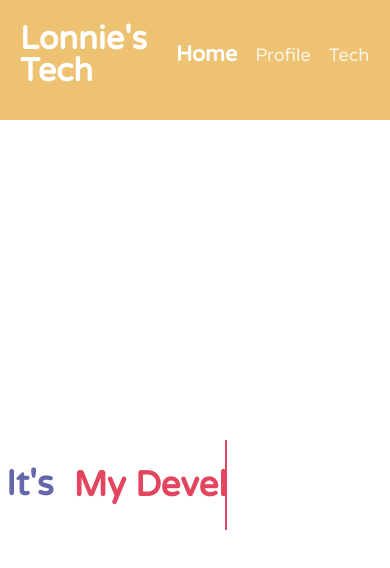
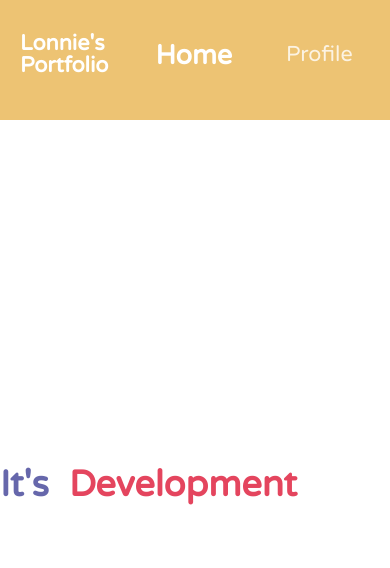
Before and after one commit to aosjehdgus/lonnie-portfolio, a React app in the folder front-end/: page / in a window 390 px wide. Shown: the top 568 px of the page. Built offline with nearby package versions, Linux system fonts and the light colour scheme.

Commit message:
Edit navigation bar responsive css

```diff
--- a/front-end/src/components/nav/NavList.js
+++ b/front-end/src/components/nav/NavList.js
@@ -5,13 +5,13 @@ import { useState, useEffect } from 'react';
 
 const navListItem = prop => css`
   padding: 0.5rem;
-  margint: 0.5rem;
+  margin: 1rem;
   cursor: pointer;
   a {
     color: ${prop === true
       ? 'rgba(255, 255, 255, 1)'
       : 'rgba(255, 255, 255, 0.8)'};
-    font-size: ${prop === true ? 1.2 : 1}rem;
+    font-size: ${prop === true ? 1.5 : 1.2}rem;
     font-weight: ${prop === true ? 700 : 500};
     text-decoration: none;
   }
--- a/front-end/src/components/nav/NavTitle.js
+++ b/front-end/src/components/nav/NavTitle.js
@@ -3,19 +3,36 @@ import { css, jsx } from '@emotion/react';
 import { Link } from 'react-router-dom';
 import { HOME_PATH } from '../../configs/AppConfig';
 
+const breakpoints = [370, 576, 768, 992, 1200];
+const mq = breakpoints.map(bp => `@media (min-width: ${bp}px)`);
+
 const navigationTitle = css`
   padding: 10px;
   a {
     color: #fff;
-    font-size: 1.8rem;
+    font-size: 1.2rem;
     text-decoration: none;
   }
 `;
 
 const NavTitle = () => {
   return (
-    <h1 css={navigationTitle}>
-      <Link to={HOME_PATH}>Lonnie's Tech</Link>
+    <h1
+      css={css`
+        ${navigationTitle}
+        ${mq[2]} {
+          a {
+            font-size: 1.5rem;
+          }
+        }
+        ${mq[3]} {
+          a {
+            font-size: 2rem;
+          }
+        }
+      `}
+    >
+      <Link to={HOME_PATH}>Lonnie's Portfolio</Link>
     </h1>
   );
 };
--- a/front-end/src/pages/Home.js
+++ b/front-end/src/pages/Home.js
@@ -1,7 +1,5 @@
 /** @jsx jsx */
 import { css, jsx, keyframes } from '@emotion/react';
-
-const breakpoints = [370, 576, 768, 992, 1200];
 
 const white = 'rgb(255, 255, 255)';
 const deepTaupe = 'rgb(123, 102, 96)';
@@ -12,6 +10,7 @@ const veryPeri = 'rgb(102, 103, 171)';
 const cornSilk = 'rgb(237, 195, 115)';
 const paradisePink = 'rgb(228, 69, 94)';
 
+const breakpoints = [370, 576, 768, 992, 1200];
 const mq = breakpoints.map(bp => `@media (min-width: ${bp}px)`);
 
 const wrapperStyle = css`
@@ -51,7 +50,7 @@ const slide = keyframes`
 
 const staticTextStyle = css`
   color: ${veryPeri};
-  font-size: 30px;
+  font-size: 1.5rem;
   font-weight: 600;
 `;
 
@@ -63,7 +62,7 @@ const dynamicTextStyle = css`
   li {
     list-style: none;
     color: ${paradisePink};
-    font-size: 30px;
+    font-size: 1.5rem;
     font-weight: 600;
     top: 0;
     position: relative;
@@ -90,13 +89,16 @@ const Home = () => {
           css={css`
             ${staticTextStyle}
             ${mq[0]} {
-              font-size: 35px;
+              font-size: 2rem;
             }
             ${mq[1]} {
-              font-size: 50px;
+              font-size: 3rem;
             }
             ${mq[2]} {
-              font-size: 60px;
+              font-size: 4rem;
+            }
+            ${mq[3]} {
+              font-size: 5rem;
             }
           `}
         >
@@ -107,26 +109,31 @@ const Home = () => {
             ${dynamicTextStyle}
             ${mq[0]} {
               li {
-                font-size: 35px;
+                font-size: 2rem;
               }
             }
             ${mq[1]} {
               li {
-                font-size: 50px;
+                font-size: 3rem;
               }
             }
             ${mq[2]} {
               li {
-                font-size: 60px;
+                font-size: 4rem;
+              }
+            }
+            ${mq[3]} {
+              li {
+                font-size: 5rem;
               }
             }
           `}
         >
           <li>
-            <span>Lonnie's Tech Blog</span>
+            <span>Lonnie's Portfolio</span>
           </li>
           <li>
-            <span>My Develop Story</span>
+            <span>Development Story</span>
           </li>
         </ul>
       </div>
```
